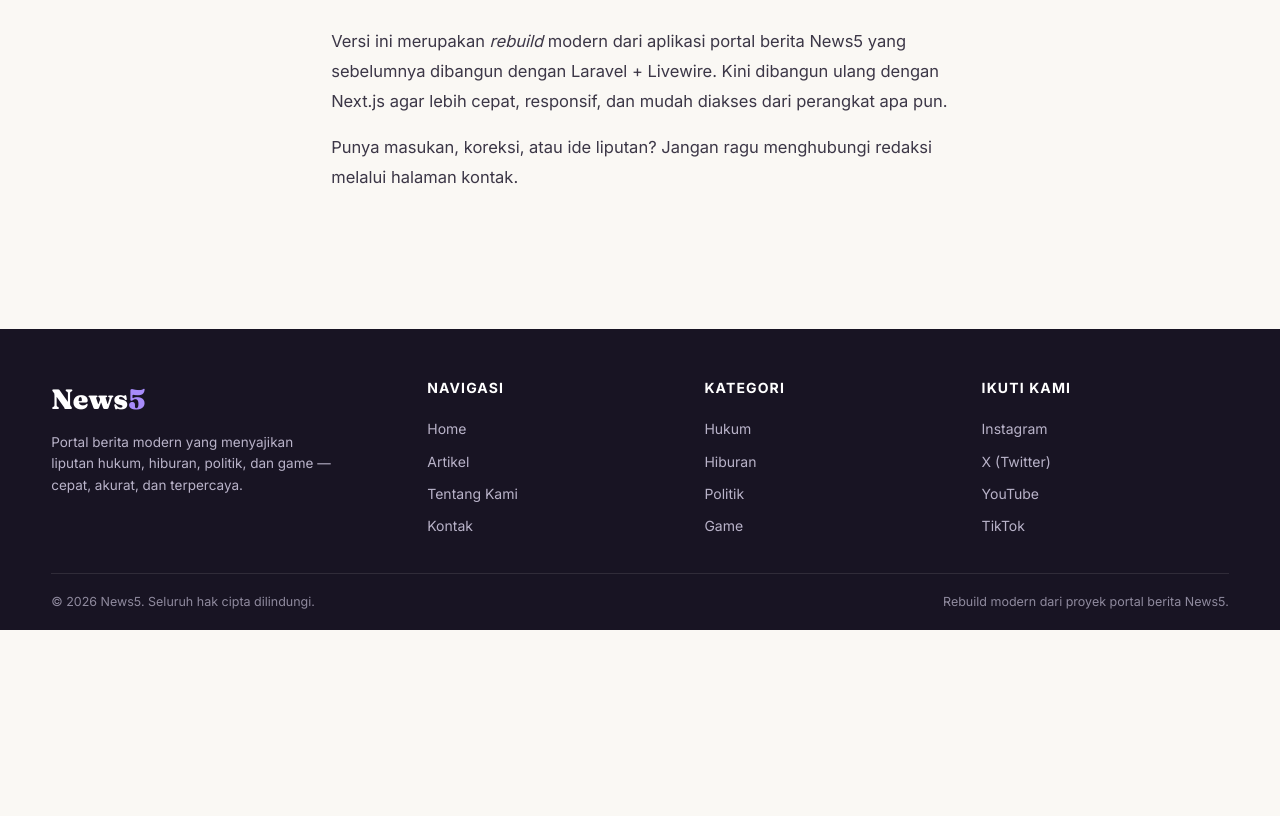
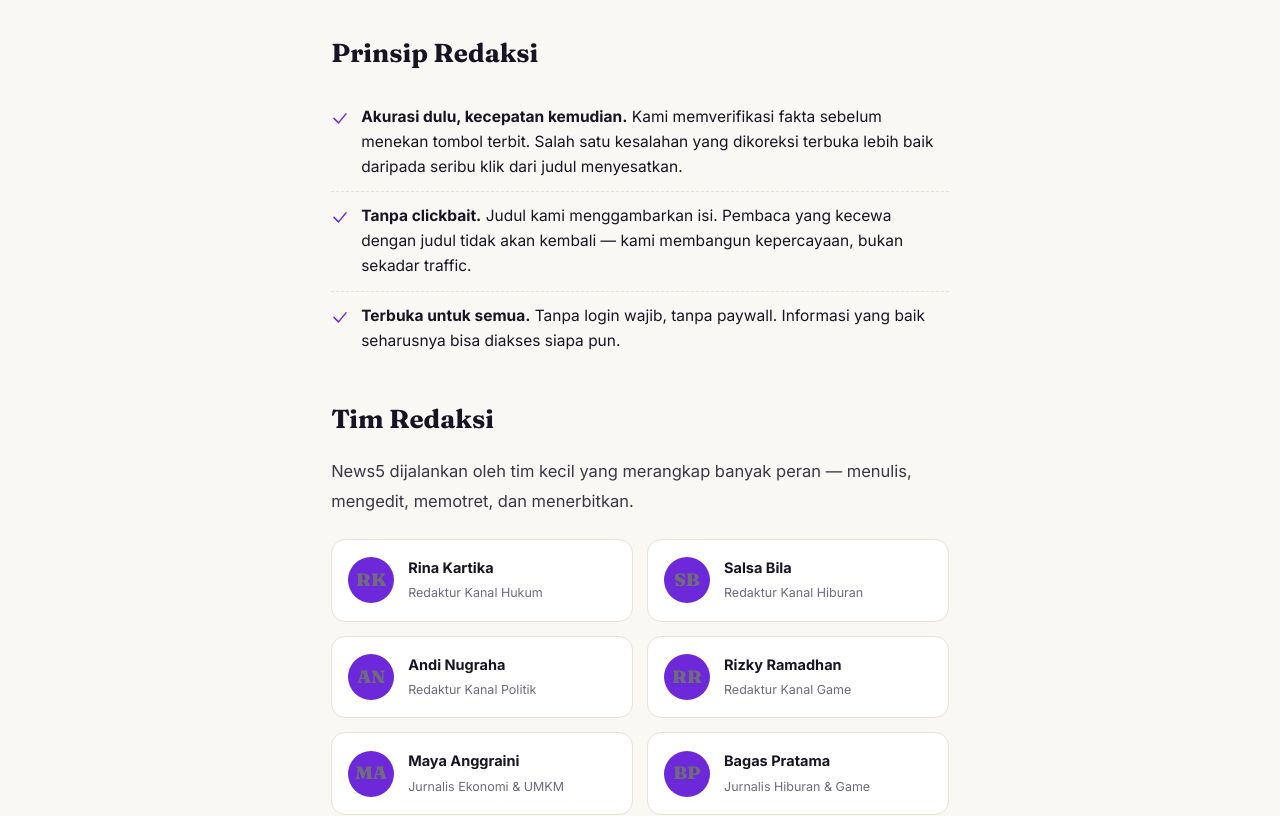
Before and after one commit to nopalalu/news5, a Next.js app: page /tentang in a window 1280 px wide. Shown: the part 602-1418 px from the top of the page. Before the commit the page ends 1232 px from the top, so only its background shows below. Built offline with nearby package versions, Linux system fonts and the light colour scheme.

Commit message:
UI overhaul: de-slop, intro splash, reveal animations, bigger tap targets

```diff
--- a/app/tentang/page.js
+++ b/app/tentang/page.js
@@ -1,7 +1,42 @@
+import { IconCheck } from "../../components/icons";
+
 export const metadata = {
   title: "Tentang Kami — News5",
   description: "Mengenal News5: portal berita modern Indonesia.",
 };
+
+const team = [
+  { name: "Rina Kartika", role: "Redaktur Kanal Hukum" },
+  { name: "Salsa Bila", role: "Redaktur Kanal Hiburan" },
+  { name: "Andi Nugraha", role: "Redaktur Kanal Politik" },
+  { name: "Rizky Ramadhan", role: "Redaktur Kanal Game" },
+  { name: "Maya Anggraini", role: "Jurnalis Ekonomi & UMKM" },
+  { name: "Bagas Pratama", role: "Jurnalis Hiburan & Game" },
+];
+
+const values = [
+  {
+    title: "Akurasi dulu, kecepatan kemudian",
+    desc: "Kami memverifikasi fakta sebelum menekan tombol terbit. Salah satu kesalahan yang dikoreksi terbuka lebih baik daripada seribu klik dari judul menyesatkan.",
+  },
+  {
+    title: "Tanpa clickbait",
+    desc: "Judul kami menggambarkan isi. Pembaca yang kecewa dengan judul tidak akan kembali — kami membangun kepercayaan, bukan sekadar traffic.",
+  },
+  {
+    title: "Terbuka untuk semua",
+    desc: "Tanpa login wajib, tanpa paywall. Informasi yang baik seharusnya bisa diakses siapa pun.",
+  },
+];
+
+function initials(name) {
+  return name
+    .split(" ")
+    .map((w) => w[0])
+    .slice(0, 2)
+    .join("")
+    .toUpperCase();
+}
 
 export default function TentangPage() {
   return (
@@ -35,6 +70,53 @@ export default function TentangPage() {
         </div>
       </div>
 
+      <h2
+        style={{
+          fontFamily: "var(--font-display)",
+          fontSize: 26,
+          margin: "34px 0 6px",
+        }}
+      >
+        Prinsip Redaksi
+      </h2>
+      <ul className="values">
+        {values.map((v) => (
+          <li key={v.title}>
+            <span className="v-check">
+              <IconCheck />
+            </span>
+            <span>
+              <b>{v.title}.</b> {v.desc}
+            </span>
+          </li>
+        ))}
+      </ul>
+
+      <h2
+        style={{
+          fontFamily: "var(--font-display)",
+          fontSize: 26,
+          margin: "34px 0 6px",
+        }}
+      >
+        Tim Redaksi
+      </h2>
+      <p>
+        News5 dijalankan oleh tim kecil yang merangkap banyak peran —
+        menulis, mengedit, memotret, dan menerbitkan.
+      </p>
+      <div className="team-grid">
+        {team.map((t) => (
+          <div className="team-card" key={t.name}>
+            <span className="avatar">{initials(t.name)}</span>
+            <div>
+              <b>{t.name}</b>
+              <span>{t.role}</span>
+            </div>
+          </div>
+        ))}
+      </div>
+
       <p>
         Versi ini merupakan <i>rebuild</i> modern dari aplikasi portal berita
         News5 yang sebelumnya dibangun dengan Laravel + Livewire. Kini
```
